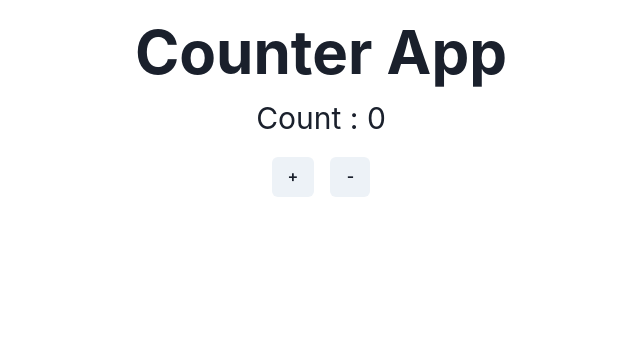
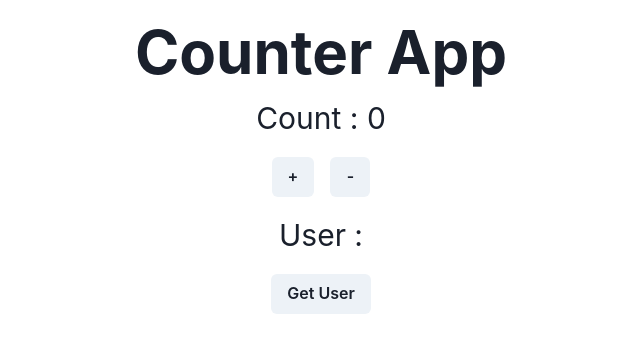
Before and after one commit to vijaygenius123/redux-saga, a React (Create React App) app: page / in a window 1280 px wide. Shown: the top 352 px of the page, without its empty margins (319-959 px from the left). Built offline with nearby package versions, Linux system fonts and the light colour scheme; no server answers.

Commit message:
(feature) Add Get User button to dispatch actions through UI

```diff
--- a/src/App.js
+++ b/src/App.js
@@ -26,6 +26,12 @@ function App() {
            <Button margin="2" onClick={() => dispatch(increment())}>+</Button>
            <Button margin="2" onClick={() => dispatch(decrement())}>-</Button>
        </Box>
+       <Box>
+           <Text fontSize="3xl">User : {user && user.name}</Text>
+       </Box>
+       <Box>
+           <Button margin="2" onClick={() => dispatch(getUser())}>Get User</Button>
+       </Box>
    </VStack>
   );
 }
--- a/src/sagas/handlers/users.js
+++ b/src/sagas/handlers/users.js
@@ -6,7 +6,8 @@ export function* handleGetUser(){
     try{
         const response = yield call(requestGetUser)
         const {data} = response
-        yield put(setUser(data[0]))
+        const index = Math.ceil(Math.random() * (data.length - 1))
+        yield put(setUser(data[index]))
     } catch (err){
         console.log(err)
     }
```
